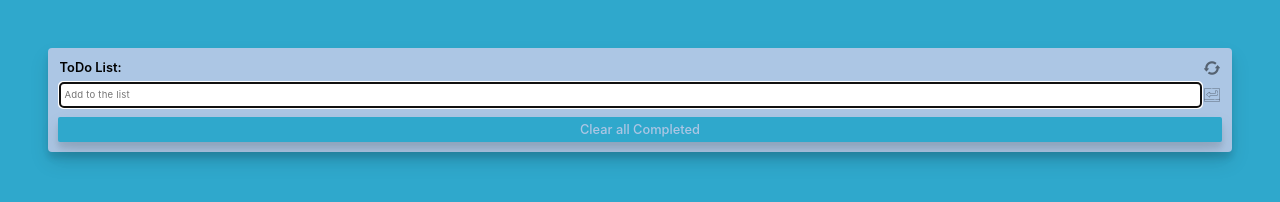
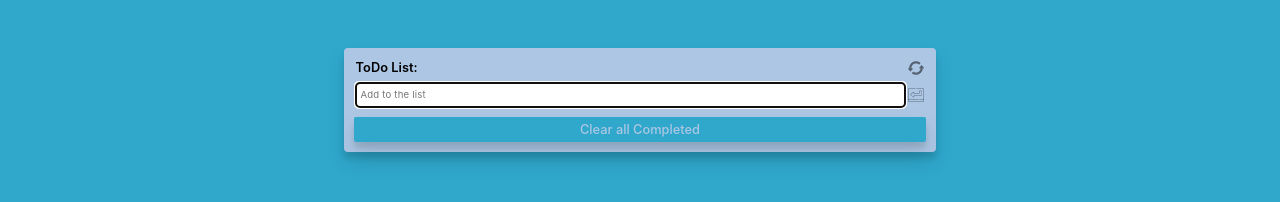
Before and after one commit to GeekyHacks/ToDoList, a website built with webpack: page src/template.html in a window 1280 px wide. Built offline with nearby package versions, Linux system fonts and the light colour scheme.

Commit message:
Edit styling

```diff
--- a/src/styles/sass/main.sass
+++ b/src/styles/sass/main.sass
@@ -5,7 +5,7 @@
 body
     @include columnFlex
     justify-content: center
-    align-items: stretch
+    align-items: center
     background-color: $primary-color
     font-family: 'Roboto', sans-serif
     white-space: pre-wrap
@@ -23,7 +23,7 @@ img
     box-shadow: $box-shadow
     padding: 10px
     text-align: left
-    // width: 92%
+    width: 50%
 #tasksList
     @include columnFlex
     gap: .2rem
```
